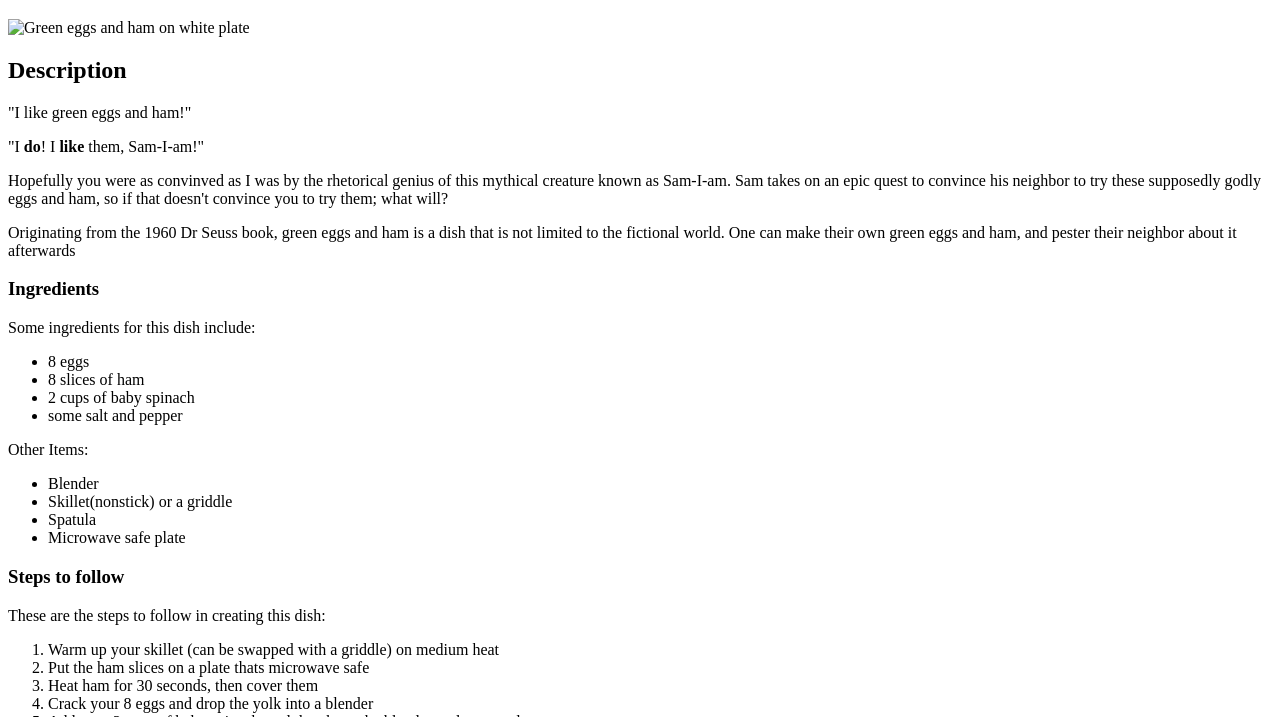
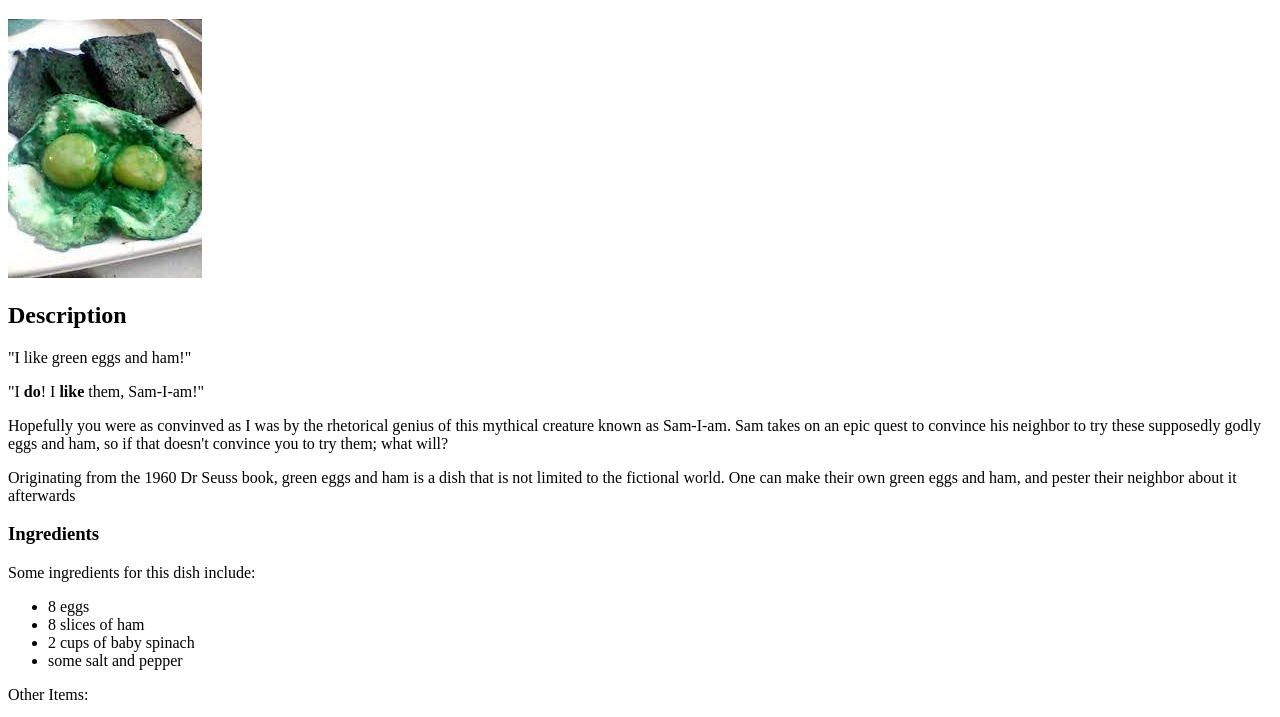
Before and after one commit to Halapainyo77/odin-recipes, a plain HTML site: page recipes/grn.html in a window 1280 px wide. Shown: the part 61-778 px from the top of the page. Drawn offline with Linux system fonts and the light colour scheme.

Commit message:
Remake image source

```diff
--- a/recipes/grn.html
+++ b/recipes/grn.html
@@ -8,7 +8,7 @@
     <body>
 
         <h1> Green Eggs and Ham</h1>
-        <img src="../imgs/grn-egs.jpg" alt="Green eggs and ham on white plate">
+        <img src="../images/grn-egs.jpg" alt="Green eggs and ham on white plate">
 
         <h2> Description</h2>
         <p>"I like green eggs and ham!" </p>
```
